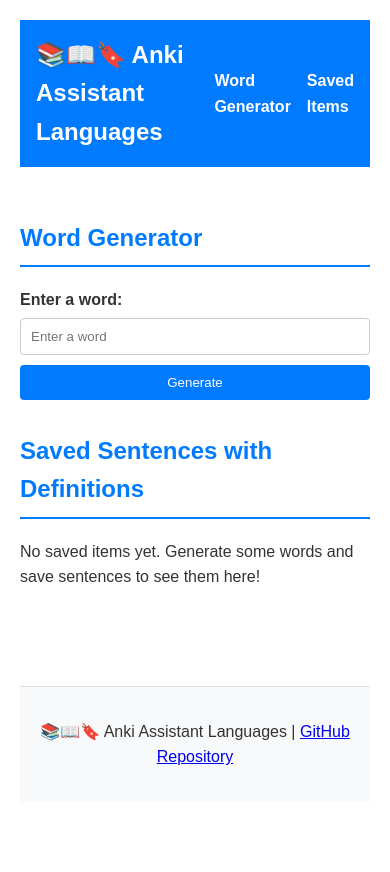
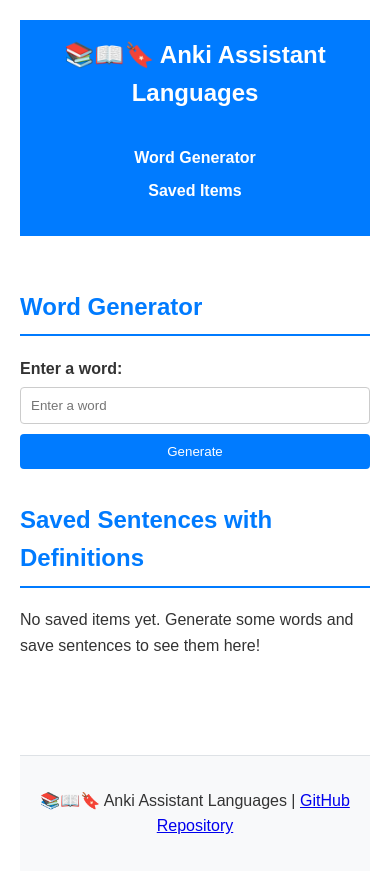
Before and after one commit to cantalupo555/anki-assistant-languages, a React (Create React App) app in the folder frontend/: page / in a window 390 px wide. Shown: the top 872 px of the page. Before the commit the page ends 844 px from the top, so only its background shows below. Built offline with nearby package versions, Linux system fonts and the light colour scheme.

Commit message:
Add responsive design styles

```diff
--- a/frontend/src/App.css
+++ b/frontend/src/App.css
@@ -224,3 +224,46 @@
   padding: 0.75rem 1.25rem;
   margin-bottom: 1rem;
 }
+
+/* Responsive Design */
+@media (max-width: 768px) {
+  .app-header {
+    flex-direction: column;
+    text-align: center;
+  }
+
+  .app-header nav {
+    margin-top: 1rem;
+  }
+
+  .app-header nav ul {
+    flex-direction: column;
+    gap: 0.5rem;
+  }
+
+  .result-container {
+    padding: 0.5rem;
+  }
+
+  .sentence-list li {
+    padding: 0.25rem;
+  }
+
+  .pagination {
+    flex-direction: column;
+    gap: 0.5rem;
+  }
+
+  .saved-items-list li {
+    flex-direction: column;
+    align-items: flex-start;
+  }
+
+  .saved-items-list button {
+    margin-top: 0.5rem;
+  }
+
+  .action-buttons {
+    flex-direction: column;
+  }
+}
```
